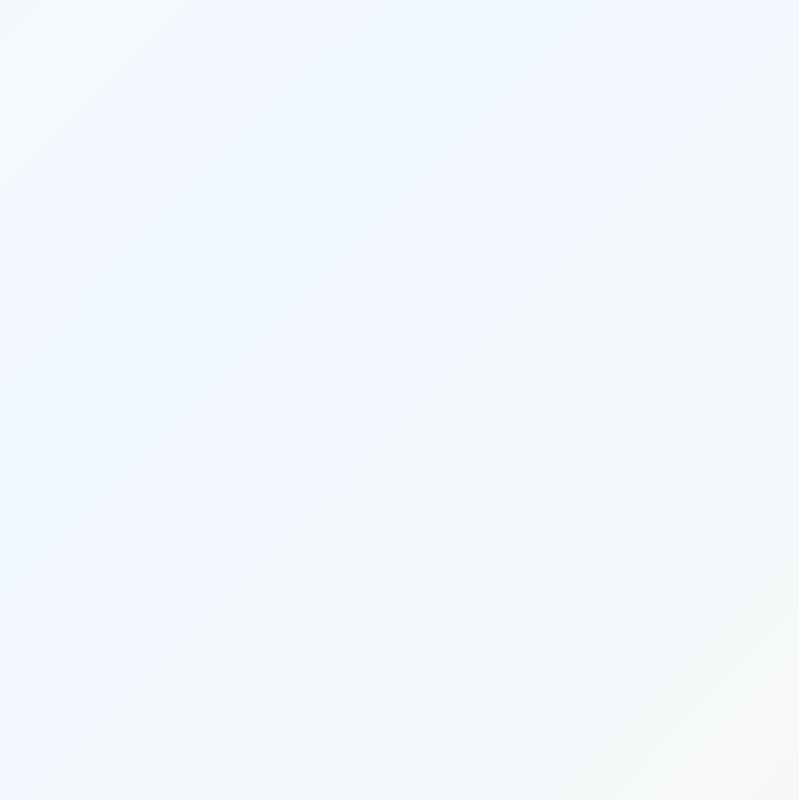
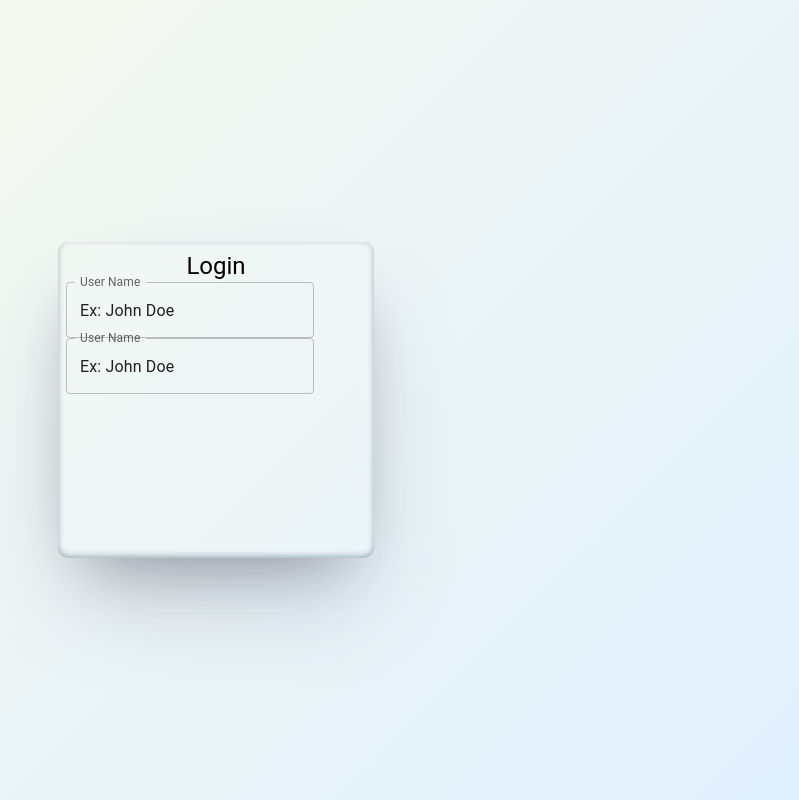
Before and after one commit to KiranBehara2312/ledgerbook, a React (Vite) app: page /auth/login in a window 1280 px wide. Before the commit this address had no page. Shown: the whole page, without its empty margins (424-1223 px from the left). Built offline with nearby package versions, Linux system fonts and the light colour scheme.

Commit message:
Login form added

```diff
--- a/package.json
+++ b/package.json
@@ -16,6 +16,7 @@
     "@reduxjs/toolkit": "^2.3.0",
     "react": "^18.3.1",
     "react-dom": "^18.3.1",
+    "react-hook-form": "^7.53.2",
     "react-icons": "^5.3.0",
     "react-redux": "^9.1.2",
     "react-router-dom": "^6.28.0",
--- a/src/App.css
+++ b/src/App.css
@@ -0,0 +1,6 @@
+.alignCenter {
+  display: flex;
+  justify-content: center;
+  align-items: center;
+  width: 100%;
+}
--- /dev/null
+++ b/src/components/custom/Glass.jsx
@@ -0,0 +1,31 @@
+import { Box } from "@mui/material";
+import React from "react";
+import "../../styles/glassmorphism.css";
+import PropTypes from "prop-types";
+
+const GlassBG = ({ cardStyles, children }) => {
+  const defaultStyles = {
+    p: 1,
+    borderRadius: "10px",
+    boxShadow:
+      "rgba(50, 50, 93, 0.25) 0px 50px 100px -20px, rgba(0, 0, 0, 0.3) 0px 30px 60px -30px, rgba(10, 37, 64, 0.35) 0px -2px 6px 0px inset",
+  };
+  return (
+    <Box className="glass" sx={{ ...cardStyles, ...defaultStyles }}>
+      {children}
+    </Box>
+  );
+};
+GlassBG.defaultProps = {
+  cardStyles: {
+    height: "auto",
+    width: "auto",
+    p: 1,
+    borderRadius: "10px",
+  },
+};
+GlassBG.propTypes = {
+  children: PropTypes.node.isRequired,
+  cardStyles: PropTypes.object,
+};
+export default GlassBG;
--- /dev/null
+++ b/src/components/custom/MyHeading.jsx
@@ -0,0 +1,16 @@
+import { Typography } from "@mui/material";
+import React from "react";
+
+const MyHeading = ({
+  variant = "h5",
+  text = "Default Heading",
+  alignCenter = false,
+}) => {
+  return (
+    <Typography variant={variant} className={alignCenter ? "alignCenter" : ""}>
+      {text}
+    </Typography>
+  );
+};
+
+export default MyHeading;
--- a/src/components/custom/Sim-Card.jsx
+++ /dev/null
@@ -1,25 +0,0 @@
-import { Box } from "@mui/material";
-import React from "react";
-import "../../styles/glassmorphism.css";
-import PropTypes from "prop-types";
-
-const SimCard = ({ cardStyles, children }) => {
-  return (
-    <Box className="glass" sx={{ ...cardStyles }}>
-      {children}
-    </Box>
-  );
-};
-SimCard.defaultProps = {
-  cardStyles: {
-    height: "auto",
-    width: "auto",
-    p: 1,
-    borderRadius: "10px",
-  },
-};
-SimCard.propTypes = {
-  children: PropTypes.node.isRequired,
-  cardStyles: PropTypes.object,
-};
-export default SimCard;
--- /dev/null
+++ b/src/components/custom/index.jsx
@@ -0,0 +1,3 @@
+import GlassBG from "./Glass";
+
+export default GlassBG;
--- a/src/layouts/base/base.css
+++ b/src/layouts/base/base.css
@@ -4,10 +4,10 @@ body {
   overflow: auto;
   background: linear-gradient(
     315deg,
-    rgb(255, 248, 237) 3%,
-    rgb(241, 248, 255) 38%,
+    rgb(252, 235, 209) 3%,
+    rgb(221, 238, 255) 38%,
     rgb(253, 252, 235) 68%,
-    rgb(253, 237, 237) 98%
+    rgb(255, 221, 221) 98%
   );
   animation: gradient 40s ease infinite;
   background-size: 400% 400%;
--- a/src/layouts/base/index.jsx
+++ b/src/layouts/base/index.jsx
@@ -11,9 +11,6 @@ const BaseLayout = ({ children }) => {
         overflowX: "auto",
       }}
     >
-      <div className="wave"></div>
-      <div className="wave"></div>
-      <div className="wave"></div>
       {children}
     </Box>
   );
--- /dev/null
+++ b/src/pages/auth/Login.jsx
@@ -0,0 +1,45 @@
+import { Box, TextField } from "@mui/material";
+import React, { useState } from "react";
+import GlassBG from "../../components/custom";
+import MyHeading from "../../components/custom/MyHeading";
+import { useForm } from "react-hook-form";
+
+const Login = () => {
+  const [userName, setUserName] = useState("");
+  const {
+    register,
+    handleSubmit,
+    formState: { errors },
+  } = useForm();
+  return (
+    <Box
+      sx={{
+        display: "flex",
+        justifyContent: "center",
+        alignItems: "center",
+        height: "100%",
+        width: "100%",
+      }}
+    >
+      <GlassBG cardStyles={{ height: "300px", width: "300px" }}>
+        <MyHeading text="Login" alignCenter />
+        <TextField
+          error={errors.userName}
+          label="User Name"
+          defaultValue="Ex: John Doe"
+          {...register("userName", { required: "User Name is required" })}
+          helperText={errors.userName && "User Name is mandatory"}
+        />
+       <TextField
+          error={errors.userName}
+          label="User Name"
+          defaultValue="Ex: John Doe"
+          {...register("userName", { required: "User Name is required" })}
+          helperText={errors.userName && "User Name is mandatory"}
+        />
+      </GlassBG>
+    </Box>
+  );
+};
+
+export default Login;
--- a/src/routes/index.jsx
+++ b/src/routes/index.jsx
@@ -1,14 +1,7 @@
 import React from "react";
-import {
-  BrowserRouter,
-  Outlet,
-  Route,
-  Routes,
-  useRoutes,
-} from "react-router-dom";
+import { useRoutes } from "react-router-dom";
 import AuthLayout from "../layouts/auth";
-import BaseLayout from "../layouts/base";
-import SimCard from "../components/custom/Sim-Card";
+import Login from "../pages/auth/Login";
 
 const AppRoutes = () => {
   const routes = useRoutes([
@@ -20,14 +13,8 @@ const AppRoutes = () => {
       element: <AuthLayout />,
       children: [
         {
-          index: true,
-          element: (
-            <>
-              <SimCard cardStyles={{ height: "200px", width: "200px", ml :20, mt : 50, p:1 }}>
-                Login
-              </SimCard>
-            </>
-          ),
+          path: "login",
+          element: <Login />,
         },
         { path: "signup", element: <>signup</> },
       ],
```
Also changed, not shown: 1 other file (tests, documents, lock files or other folders).
